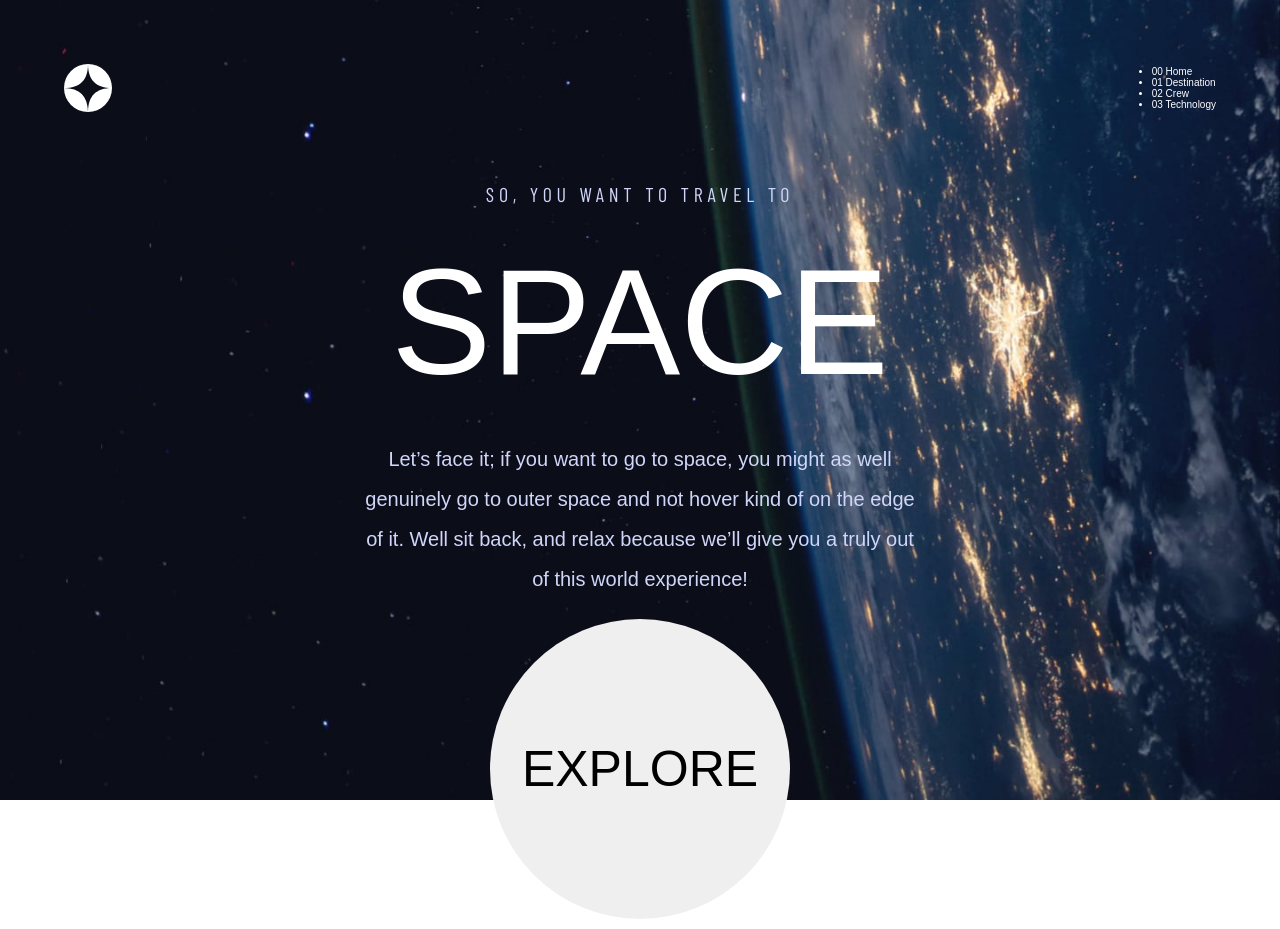
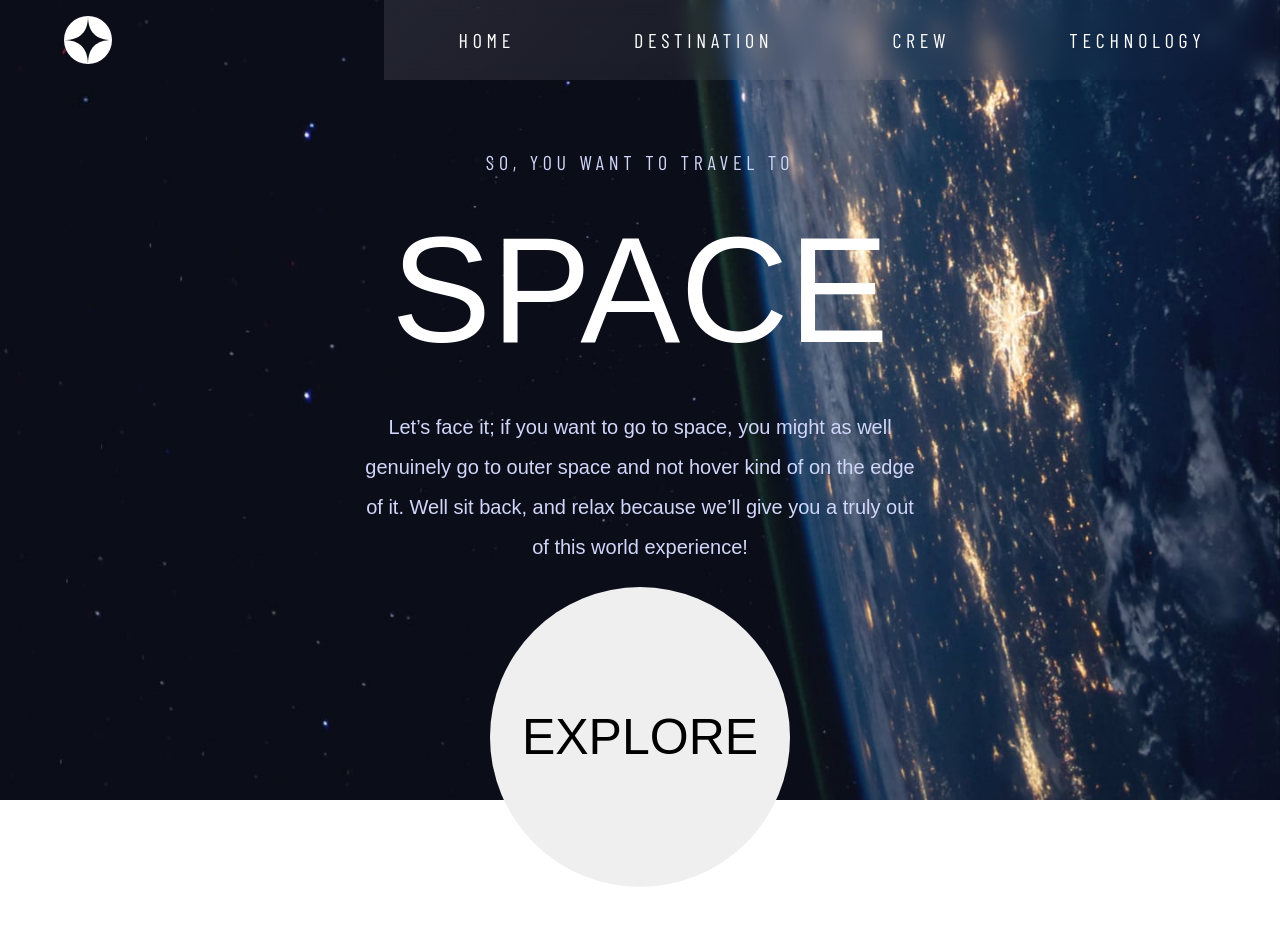
Before and after one commit to isaaxh/space-tourism-site, a React (Vite) app: page / in a window 1280 px wide. Built offline with nearby package versions, Linux system fonts and the light colour scheme; a web font is replaced by a local one.

Commit message:
home design for the tablet

```diff
--- a/src/App.css
+++ b/src/App.css
@@ -21,6 +21,7 @@
   --font-size-heading-3: 5.6rem;
   --font-size-heading-4: 3.2rem;
   --font-size-heading-5: 2rem; /* Secondary font family */
+  --font-size-nav-items: 1.4rem;
 
   --font-size-subheading-1: 2.8rem;
   --font-size-subheading-2: 1.4rem; /* Secondary font family */
@@ -53,11 +54,12 @@ h1,h2,h3,h4,button {
   font-weight: 400;
 }
 
-h5 {
+h5, .nav-links {
   font-family: var(--font-family-secondary);
   font-weight: 400;
   letter-spacing: var(--letter-spacing-heading-5);
 }
+
 
 h1,h2,h3,h4,h5,p {
   padding-top: 1rem;
@@ -87,6 +89,9 @@ p {
   line-height: 2;
   max-width: 550px;
 }
+.nav-bar {
+  font-size: clamp(1.4rem, 2vw, 2rem);
+}
 
 .App {
   height: 100vh;
@@ -102,6 +107,7 @@ p {
 @media all and (min-width: 480px) {
   .App {
     background-image: url("./assets/home/background-home-tablet.jpg");
+    padding: 0 0 5% 0;
   }
 }
 
@@ -116,6 +122,35 @@ p {
   display: flex;
   align-items: center;
   justify-content: space-between;
+  color: var(--color-heading-text);
+  display: sticky;
+  padding-left: 5%;
+}
+
+.nav-bar {
+  letter-spacing: var(--letter-spacing-nav-text);
+  color: var(--color-heading-text);
+  text-transform: uppercase;
+  list-style: none;
+  display: flex;
+  gap: 1rem;
+  height: 10vh;
+  width: 70vw;
+  align-items: center;
+  justify-content: space-around;
+  padding-inline: 2rem;
+}
+
+.glass{
+  background: linear-gradient(135deg,
+  rgba(255, 255, 255, 0.1), rgba(255, 255, 255, 0));
+  backdrop-filter: blur(10px);
+  -webkit-backdrop-filter: blur(10px);
+}
+
+.nav-number {
+  display: none;
+  font-weight: 800;
 }
 
 .main-body {
@@ -126,7 +161,6 @@ p {
 }
 
 .intro-container {
-  /* background-color: coral; */
   flex: 2;
   padding: 2rem 0;
   display: flex;
@@ -171,7 +205,6 @@ p {
 .btn-main::before {
   content: '';
   position: absolute;
-  z-index: -1;
   width: 20rem;
   height: 20rem;
   border-radius: 50%;
@@ -189,9 +222,32 @@ p {
 @media all and (min-width: 480px) {
 
  .btn-main {
+  width: 25rem;
+  height: 25rem;
+  font-size: 4rem;
+  margin-bottom: 2rem;
+}
+
+.btn-main::before {
+  width: 25rem;
+  height: 25rem;
+}
+
+.btn-main:hover::before {
+  width: 35rem;
+  height: 35rem;
+}
+}
+
+
+
+@media all and (min-width: 1024px) {
+
+  .btn-main {
    width: 30rem;
    height: 30rem;
    font-size: 5rem;
+   margin-bottom: 2rem;
  }
 
  .btn-main::before {
@@ -203,9 +259,4 @@ p {
    width: 40rem;
    height: 40rem;
  }
-
  }
-
-.header {
-  color: white;
-}
--- a/src/components/header/NavBar.tsx
+++ b/src/components/header/NavBar.tsx
@@ -1,11 +1,11 @@
 
 const NavBar = () => {
   return (
-    <ul className='nav-bar'>
-        <li className='nav-items'><span className='nav-number'>00</span> Home</li>
-        <li className='nav-items'><span className='nav-number'>01</span> Destination</li>
-        <li className='nav-items'><span className='nav-number'>02</span> Crew</li>
-        <li className='nav-items'><span className='nav-number'>03</span> Technology</li>
+    <ul className='nav-bar glass'>
+        <li className='nav-links'><span className='nav-number'>00</span> Home</li>
+        <li className='nav-links'><span className='nav-number'>01</span> Destination</li>
+        <li className='nav-links'><span className='nav-number'>02</span> Crew</li>
+        <li className='nav-links'><span className='nav-number'>03</span> Technology</li>
     </ul>
   )
 }
```
Lines whose indentation alone changed are shown as unchanged.
